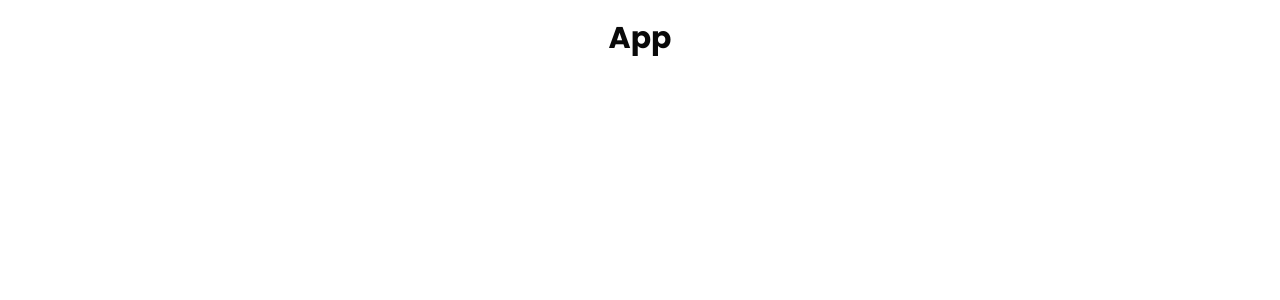
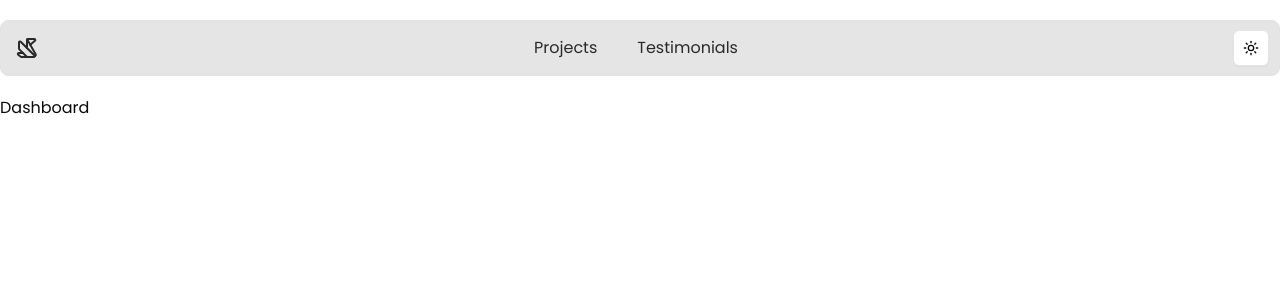
Before and after one commit to DivineDemon/portfolio-panel, a React (Vite) app: page / in a window 1280 px wide. Shown: the top 300 px of the page. Built offline with nearby package versions, Linux system fonts and the light colour scheme.

Commit message:
- Navbar - Dark Mode - Global Layout - Routing

```diff
--- a/package.json
+++ b/package.json
@@ -20,6 +20,7 @@
     "postcss": "^8.4.49",
     "react": "^18.3.1",
     "react-dom": "^18.3.1",
+    "react-router-dom": "^7.1.1",
     "tailwind-merge": "^2.6.0",
     "tailwindcss": "^3.4.17",
     "tailwindcss-animate": "^1.0.7"
--- a/src/App.tsx
+++ b/src/App.tsx
@@ -1,8 +1,15 @@
+import { Route, Routes } from "react-router-dom";
+
+import Layout from "./components/layout";
+import Dashboard from "./pages/dashboard";
+
 const App = () => {
   return (
-    <div className="flex w-full items-center justify-center p-5 text-3xl font-bold">
-      App
-    </div>
+    <Routes>
+      <Route element={<Layout />}>
+        <Route index element={<Dashboard />} />
+      </Route>
+    </Routes>
   );
 };
 
--- a/src/assets/css/index.css
+++ b/src/assets/css/index.css
@@ -7,51 +7,52 @@
 @layer base {
   :root {
     --background: 0 0% 100%;
-    --foreground: 0 0% 3.9%;
+    --foreground: 240 10% 3.9%;
     --card: 0 0% 100%;
-    --card-foreground: 0 0% 3.9%;
+    --card-foreground: 240 10% 3.9%;
     --popover: 0 0% 100%;
-    --popover-foreground: 0 0% 3.9%;
-    --primary: 0 0% 9%;
+    --popover-foreground: 240 10% 3.9%;
+    --primary: 240 5.9% 10%;
     --primary-foreground: 0 0% 98%;
-    --secondary: 0 0% 96.1%;
-    --secondary-foreground: 0 0% 9%;
-    --muted: 0 0% 96.1%;
-    --muted-foreground: 0 0% 45.1%;
-    --accent: 0 0% 96.1%;
-    --accent-foreground: 0 0% 9%;
+    --secondary: 240 4.8% 95.9%;
+    --secondary-foreground: 240 5.9% 10%;
+    --muted: 240 4.8% 95.9%;
+    --muted-foreground: 240 3.8% 46.1%;
+    --accent: 240 4.8% 95.9%;
+    --accent-foreground: 240 5.9% 10%;
     --destructive: 0 84.2% 60.2%;
     --destructive-foreground: 0 0% 98%;
-    --border: 0 0% 89.8%;
-    --input: 0 0% 89.8%;
-    --ring: 0 0% 3.9%;
+    --border: 240 5.9% 90%;
+    --input: 240 5.9% 90%;
+    --ring: 240 5.9% 10%;
+    --radius: 0.5rem;
     --chart-1: 12 76% 61%;
     --chart-2: 173 58% 39%;
     --chart-3: 197 37% 24%;
     --chart-4: 43 74% 66%;
     --chart-5: 27 87% 67%;
-    --radius: 0.5rem;
   }
+
   .dark {
-    --background: 0 0% 3.9%;
+    --background: 240 10% 3.9%;
     --foreground: 0 0% 98%;
-    --card: 0 0% 3.9%;
+    --card: 240 10% 3.9%;
     --card-foreground: 0 0% 98%;
-    --popover: 0 0% 3.9%;
+    --popover: 240 10% 3.9%;
     --popover-foreground: 0 0% 98%;
     --primary: 0 0% 98%;
-    --primary-foreground: 0 0% 9%;
-    --secondary: 0 0% 14.9%;
+    --primary-foreground: 240 5.9% 10%;
+    --secondary: 240 3.7% 15.9%;
     --secondary-foreground: 0 0% 98%;
-    --muted: 0 0% 14.9%;
-    --muted-foreground: 0 0% 63.9%;
-    --accent: 0 0% 14.9%;
+    --muted: 240 3.7% 15.9%;
+    --muted-foreground: 240 5% 64.9%;
+    --accent: 240 3.7% 15.9%;
     --accent-foreground: 0 0% 98%;
     --destructive: 0 62.8% 30.6%;
     --destructive-foreground: 0 0% 98%;
-    --border: 0 0% 14.9%;
-    --input: 0 0% 14.9%;
-    --ring: 0 0% 83.1%;
+    --border: 240 3.7% 15.9%;
+    --input: 240 3.7% 15.9%;
+    --ring: 240 4.9% 83.9%;
     --chart-1: 220 70% 50%;
     --chart-2: 160 60% 45%;
     --chart-3: 30 80% 55%;
--- /dev/null
+++ b/src/components/layout.tsx
@@ -0,0 +1,17 @@
+import { Outlet } from "react-router-dom";
+
+import MaxWidthWrapper from "./max-width-wrapper";
+import Navbar from "./navbar";
+
+const Layout = () => {
+  return (
+    <MaxWidthWrapper>
+      <Navbar />
+      <div className="flex h-[calc(100vh-116px)] w-full items-start justify-start">
+        <Outlet />
+      </div>
+    </MaxWidthWrapper>
+  );
+};
+
+export default Layout;
--- /dev/null
+++ b/src/components/max-width-wrapper.tsx
@@ -0,0 +1,16 @@
+import { cn } from "@/lib/utils";
+
+interface MaxWidthWrapperProps {
+  className?: string;
+  children: React.ReactNode;
+}
+
+const MaxWidthWrapper = ({ className, children }: MaxWidthWrapperProps) => {
+  return (
+    <div className={cn("mx-auto h-full w-full max-w-screen-xl", className)}>
+      {children}
+    </div>
+  );
+};
+
+export default MaxWidthWrapper;
--- /dev/null
+++ b/src/components/mode-toggle.tsx
@@ -0,0 +1,37 @@
+import { Moon, Sun } from "lucide-react";
+
+import { useTheme } from "@/components/theme-provider";
+import { Button } from "@/components/ui/button";
+import {
+  DropdownMenu,
+  DropdownMenuContent,
+  DropdownMenuItem,
+  DropdownMenuTrigger,
+} from "@/components/ui/dropdown-menu";
+
+export function ModeToggle() {
+  const { setTheme } = useTheme();
+
+  return (
+    <DropdownMenu>
+      <DropdownMenuTrigger asChild>
+        <Button variant="outline" size="icon">
+          <Sun className="h-[1.2rem] w-[1.2rem] rotate-0 scale-100 transition-all dark:-rotate-90 dark:scale-0" />
+          <Moon className="absolute h-[1.2rem] w-[1.2rem] rotate-90 scale-0 transition-all dark:rotate-0 dark:scale-100" />
+          <span className="sr-only">Toggle theme</span>
+        </Button>
+      </DropdownMenuTrigger>
+      <DropdownMenuContent align="end">
+        <DropdownMenuItem onClick={() => setTheme("light")}>
+          Light
+        </DropdownMenuItem>
+        <DropdownMenuItem onClick={() => setTheme("dark")}>
+          Dark
+        </DropdownMenuItem>
+        <DropdownMenuItem onClick={() => setTheme("system")}>
+          System
+        </DropdownMenuItem>
+      </DropdownMenuContent>
+    </DropdownMenu>
+  );
+}
--- /dev/null
+++ b/src/components/navbar.tsx
@@ -0,0 +1,24 @@
+import { Origami } from "lucide-react";
+
+import { ModeToggle } from "./mode-toggle";
+
+const Navbar = () => {
+  return (
+    <nav className="sticky left-0 top-0 w-full py-5">
+      <div className="flex h-14 w-full items-center justify-between rounded-lg border bg-black/10 pl-3.5 pr-2.5 backdrop-blur-sm">
+        <Origami className="opacity-85 transition-all duration-200 hover:opacity-100" />
+        <div className="flex items-center justify-center gap-10">
+          <span className="opacity-85 transition-all duration-200 hover:opacity-100">
+            Projects
+          </span>
+          <span className="opacity-85 transition-all duration-200 hover:opacity-100">
+            Testimonials
+          </span>
+        </div>
+        <ModeToggle />
+      </div>
+    </nav>
+  );
+};
+
+export default Navbar;
--- /dev/null
+++ b/src/components/providers.tsx
@@ -0,0 +1,15 @@
+import { type ReactNode } from "react";
+
+import { BrowserRouter } from "react-router-dom";
+
+import { ThemeProvider } from "./theme-provider";
+
+const Providers = ({ children }: { children: ReactNode }) => {
+  return (
+    <BrowserRouter>
+      <ThemeProvider>{children}</ThemeProvider>
+    </BrowserRouter>
+  );
+};
+
+export default Providers;
--- /dev/null
+++ b/src/components/theme-provider.tsx
@@ -0,0 +1,73 @@
+import { createContext, useContext, useEffect, useState } from "react";
+
+type Theme = "dark" | "light" | "system";
+
+type ThemeProviderProps = {
+  children: React.ReactNode;
+  defaultTheme?: Theme;
+  storageKey?: string;
+};
+
+type ThemeProviderState = {
+  theme: Theme;
+  setTheme: (theme: Theme) => void;
+};
+
+const initialState: ThemeProviderState = {
+  theme: "system",
+  setTheme: () => null,
+};
+
+const ThemeProviderContext = createContext<ThemeProviderState>(initialState);
+
+export function ThemeProvider({
+  children,
+  defaultTheme = "system",
+  storageKey = "vite-ui-theme",
+  ...props
+}: ThemeProviderProps) {
+  const [theme, setTheme] = useState<Theme>(
+    () => (localStorage.getItem(storageKey) as Theme) || defaultTheme
+  );
+
+  useEffect(() => {
+    const root = window.document.documentElement;
+
+    root.classList.remove("light", "dark");
+
+    if (theme === "system") {
+      const systemTheme = window.matchMedia("(prefers-color-scheme: dark)")
+        .matches
+        ? "dark"
+        : "light";
+
+      root.classList.add(systemTheme);
+      return;
+    }
+
+    root.classList.add(theme);
+  }, [theme]);
+
+  const value = {
+    theme,
+    setTheme: (theme: Theme) => {
+      localStorage.setItem(storageKey, theme);
+      setTheme(theme);
+    },
+  };
+
+  return (
+    <ThemeProviderContext.Provider {...props} value={value}>
+      {children}
+    </ThemeProviderContext.Provider>
+  );
+}
+
+export const useTheme = () => {
+  const context = useContext(ThemeProviderContext);
+
+  if (context === undefined)
+    throw new Error("useTheme must be used within a ThemeProvider");
+
+  return context;
+};
--- a/src/main.tsx
+++ b/src/main.tsx
@@ -3,5 +3,10 @@ import { createRoot } from "react-dom/client";
 import "@/assets/css/index.css";
 
 import App from "./App.tsx";
+import Providers from "./components/providers.tsx";
 
-createRoot(document.getElementById("root")!).render(<App />);
+createRoot(document.getElementById("root")!).render(
+  <Providers>
+    <App />
+  </Providers>
+);
--- /dev/null
+++ b/src/pages/dashboard.tsx
@@ -0,0 +1,5 @@
+const Dashboard = () => {
+  return <div>Dashboard</div>;
+};
+
+export default Dashboard;
```
Also changed, not shown: 1 other file (tests, documents, lock files or other folders).
